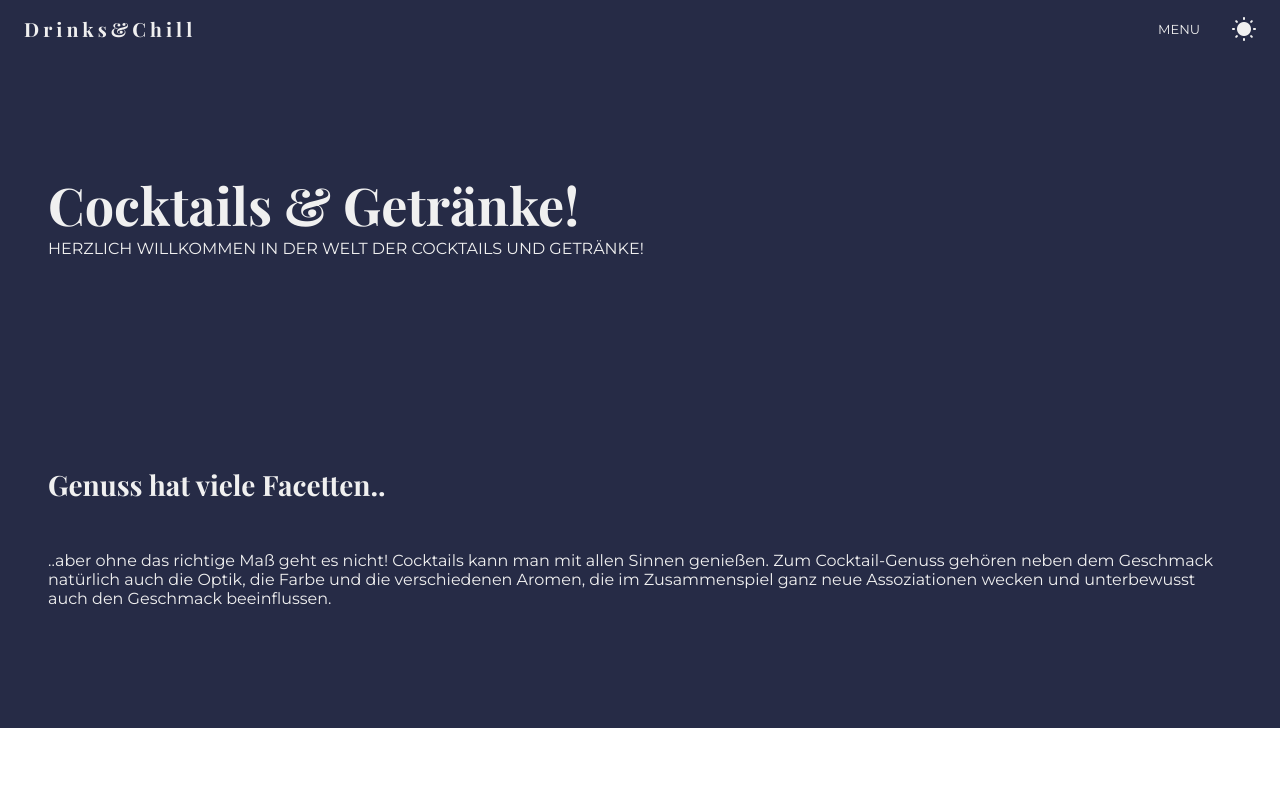
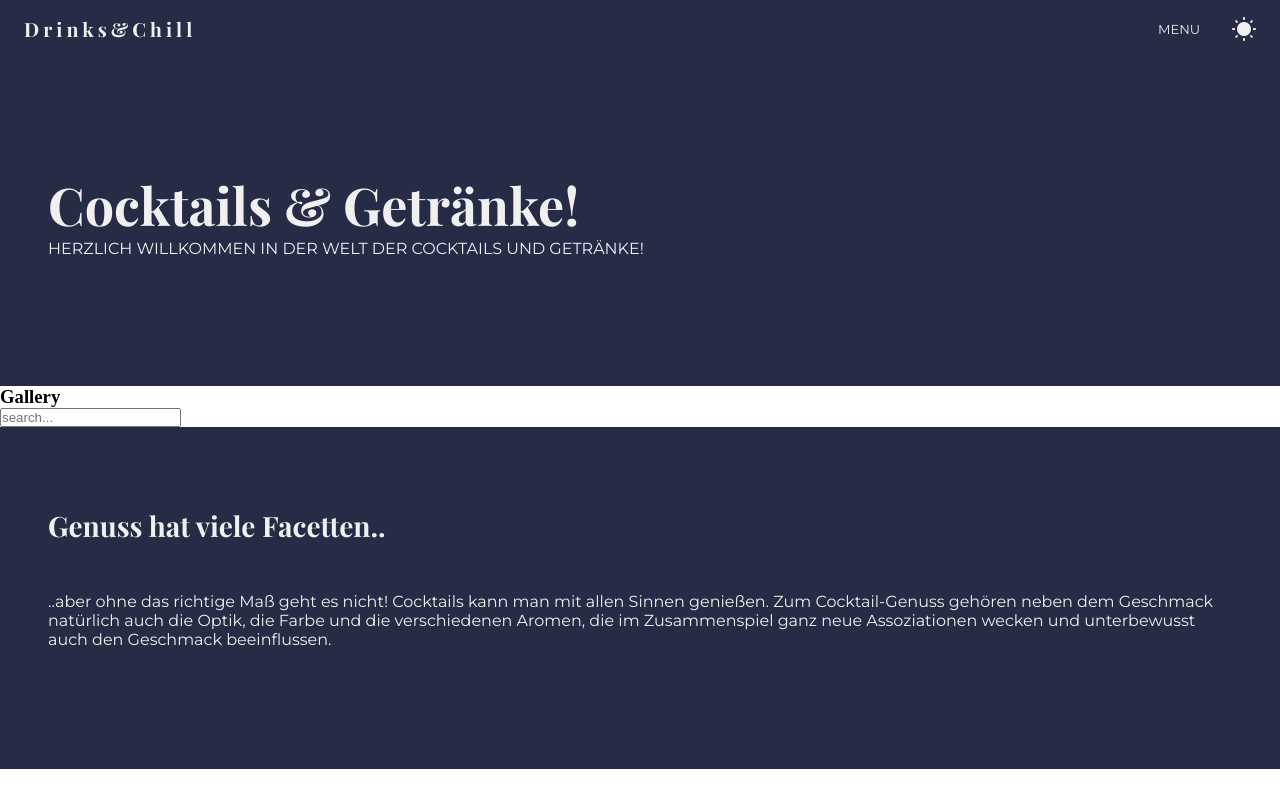
Before and after one commit to samuelaliyari/Project-Cocktail-Api, a React (Vite) app: page /gallery/1 in a window 1280 px wide. Built offline with nearby package versions, Linux system fonts and the light colour scheme.

Commit message:
firstDay Complete

```diff
--- a/src/App.jsx
+++ b/src/App.jsx
@@ -16,15 +16,33 @@ function App() {
 		setDarkMode(!darkMode);
 	};
 
+	const [data, setData] = useState(allCocktails);
+	console.log(data);
+
 	return (
+		<Data.Provider value={{ data, setData }}>
 			<section className={darkMode ? "darkMode" : "lightMode"}>
-      <Header onClick={changeMode} darkMode={darkMode} />
+				<Header
+					onClick={changeMode}
+					darkMode={darkMode}
+				/>
 				<Routes>
-        <Route path="/" element={<Home />} />
-        <Route path="/detail/:id" element={<Detail />} />
+					<Route
+						path='/'
+						element={<Home />}
+					/>
+					<Route
+						path='/detail/:id'
+						element={<Detail />}
+					/>
+					<Route
+						path='/gallery/:category'
+						element={<Gallery />}
+					/>
 				</Routes>
 				<Footer />
 			</section>
+		</Data.Provider>
 	);
 }
 
--- a/src/pages/Home.jsx
+++ b/src/pages/Home.jsx
@@ -1,26 +1,28 @@
 import { Link, useNavigate } from "react-router-dom";
-import { Data } from "../data/Data";
 import { useContext, useEffect, useState } from "react";
 import SearchBar from "../components/SearchBar";
+import { Data } from "../data/Data";
 
 const Home = () => {
-	const navigate = useNavigate()
+	const navigate = useNavigate();
 	const { data, setData } = useContext(Data);
+	console.log(data);
+	const cocktailFilter = (searchInput) => {
+		const filtered = data.filter((cocktail) => {
+			return cocktail.strDrink
+				.toLowerCase()
+				.includes(searchInput.toLowerCase());
+		});
 
-	const cocktailFilter = (searchInput) =>{
-		const filtered = data.filter((cocktail)=>{
-			return cocktail.strDrink.toLowerCase().includes(searchInput.toLowerCase())
-		})
-
-		navigate(
-			'/gallery/searchresult',
-			{state: filtered}
-		)
-	}
+		navigate("/gallery/searchresult", { state: filtered });
+	};
 	return (
 		<main>
 			<h1>Home</h1>
-			<SearchBar searchFunc={cocktailFilter} btnShow={true}/>
+			<SearchBar
+				searchFunc={cocktailFilter}
+				btnShow={true}
+			/>
 			<Link to={`/gallery/alldata`}>all</Link>
 			<Link to={`/gallery/gin`}>Gin</Link>
 			<Link to={`/gallery/vodka`}>Vodka</Link>
```
Lines whose indentation alone changed are shown as unchanged.
